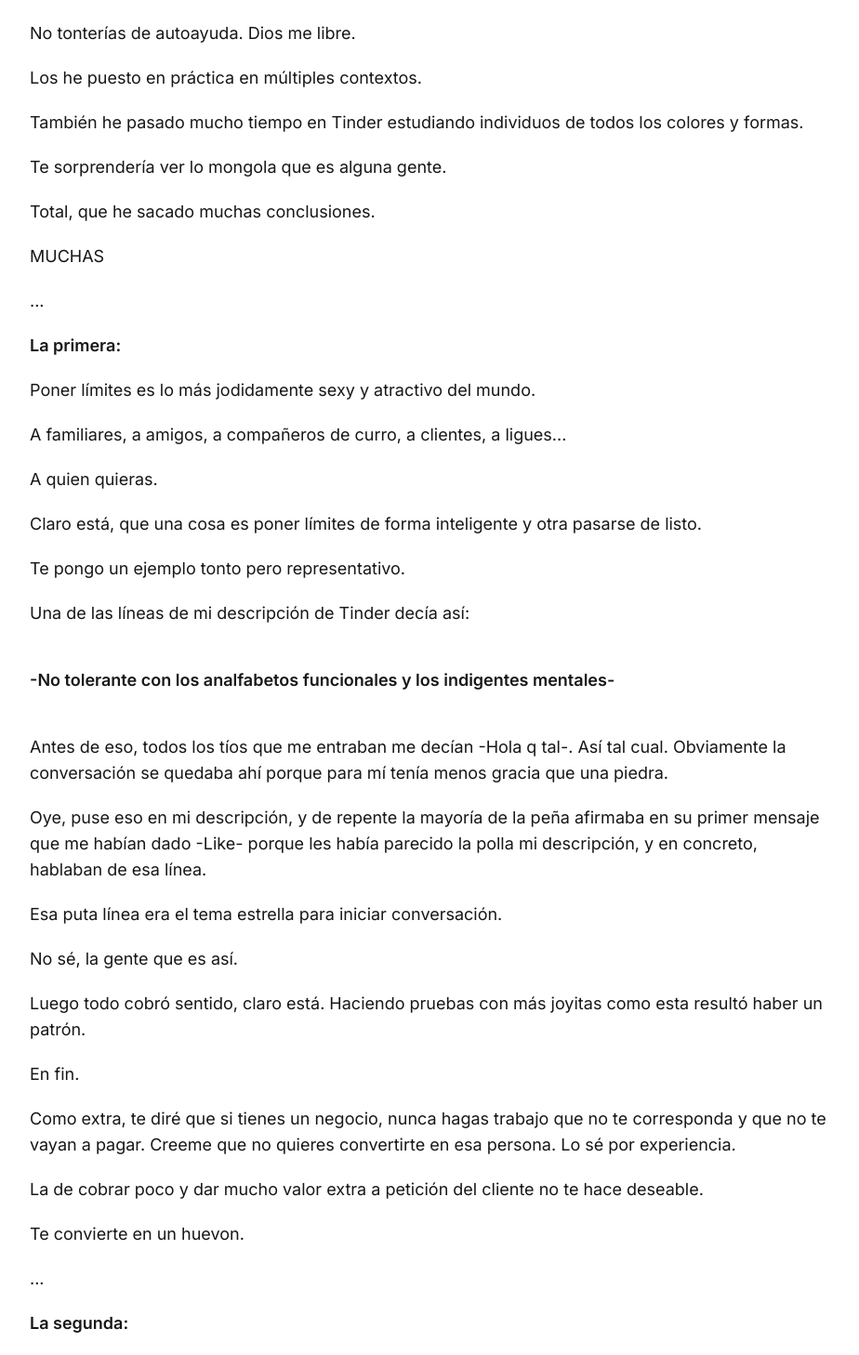
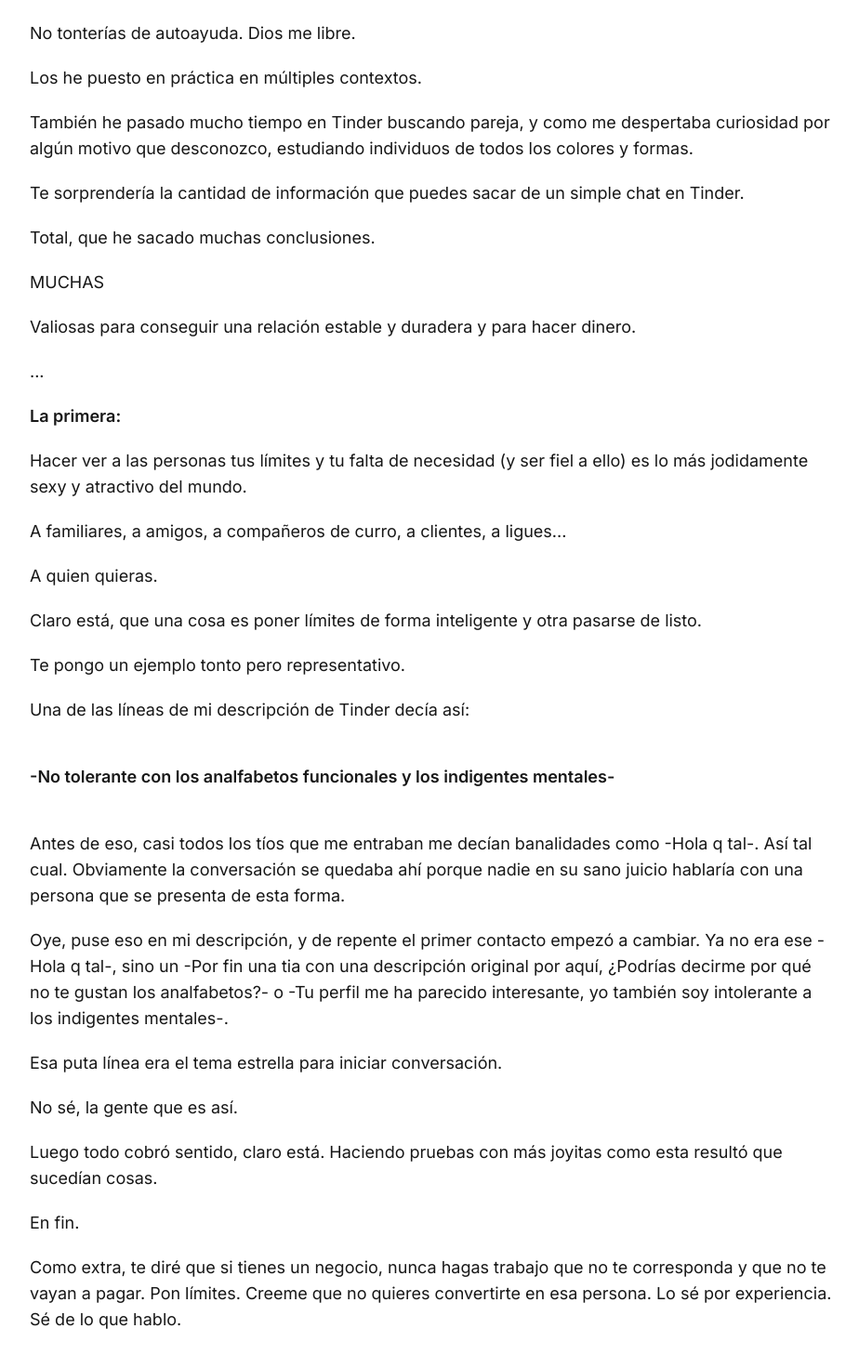
Before and after one commit to MariaLipiz/miraencomentarios, a Next.js app: page /bienvenido in a window 1280 px wide. Shown: the part 262-1720 px from the top of the page at 93% size, without its empty margins (176-1100 px from the left). Built offline with nearby package versions, Linux system fonts and the light colour scheme.

Commit message:
Cambios bienvenidae inicio

```diff
--- a/app/bienvenido/page.tsx
+++ b/app/bienvenido/page.tsx
@@ -20,10 +20,11 @@ export default function Bienvenido() {
         Los he puesto en práctica en múltiples contextos.
       </p>
       <p className="text-base sm:text-lg font-normal">
-        También he pasado mucho tiempo en Tinder estudiando individuos de todos los colores y formas.
+        También he pasado mucho tiempo en Tinder buscando pareja, y como me despertaba curiosidad por algún motivo
+        que desconozco, estudiando individuos de todos los colores y formas.
       </p>
       <p className="text-base sm:text-lg font-normal">
-        Te sorprendería ver lo mongola que es alguna gente.
+        Te sorprendería la cantidad de información que puedes sacar de un simple chat en Tinder.
       </p>
       <p className="text-base sm:text-lg font-normal">
         Total, que he sacado muchas conclusiones.
@@ -32,13 +33,17 @@ export default function Bienvenido() {
         MUCHAS
       </p>
       <p className="text-base sm:text-lg font-normal">
+        Valiosas para conseguir una relación estable y duradera y para hacer dinero.
+      </p>
+
+      <p className="text-base sm:text-lg font-normal">
         ...
       </p>
       <p className="text-base sm:text-lg font-semibold">
         La primera:
       </p>
       <p className="text-base sm:text-lg font-normal">
-        Poner límites es lo más jodidamente sexy y atractivo del mundo.
+        Hacer ver a las personas tus límites y tu falta de necesidad (y ser fiel a ello) es lo más jodidamente sexy y atractivo del mundo.
       </p>
       <p className="text-base sm:text-lg font-normal">
         A familiares, a amigos, a compañeros de curro, a clientes, a ligues...
@@ -59,12 +64,13 @@ export default function Bienvenido() {
         -No tolerante con los analfabetos funcionales y los indigentes mentales-
       </p>
       <p className="text-base sm:text-lg font-normal">
-        Antes de eso, todos los tíos que me entraban me decían -Hola q tal-. Así tal cual. Obviamente la conversación se quedaba ahí porque para mí tenía menos gracia que una piedra.
+        Antes de eso, casi todos los tíos que me entraban me decían banalidades como -Hola q tal-. Así tal cual. Obviamente
+        la conversación se quedaba ahí porque nadie en su sano juicio hablaría con una persona que se presenta de esta forma.
       </p>
       <p className="text-base sm:text-lg font-normal">
-        Oye, puse eso en mi descripción, y de repente la mayoría de la peña afirmaba en su primer mensaje
-        que me habían dado -Like- porque les había parecido la polla mi descripción, y en concreto, hablaban
-        de esa línea.
+        Oye, puse eso en mi descripción, y de repente el primer contacto empezó a cambiar. Ya no era ese -Hola q tal-, sino
+        un -Por fin una tia con una descripción original por aquí, ¿Podrías decirme por qué no te gustan los
+        analfabetos?- o -Tu perfil me ha parecido interesante, yo también soy intolerante a los indigentes mentales-.
       </p>
       <p className="text-base sm:text-lg font-normal">
         Esa puta línea era el tema estrella para iniciar conversación.
@@ -73,14 +79,14 @@ export default function Bienvenido() {
         No sé, la gente que es así.
       </p>
       <p className="text-base sm:text-lg font-normal">
-        Luego todo cobró sentido, claro está. Haciendo pruebas con más joyitas como esta resultó haber un patrón.
+        Luego todo cobró sentido, claro está. Haciendo pruebas con más joyitas como esta resultó que sucedían cosas.
       </p>
       <p className="text-base sm:text-lg font-normal">
         En fin.
       </p>
       <p className="text-base sm:text-lg font-normal">
         Como extra, te diré que si tienes un negocio, nunca hagas trabajo que no te corresponda y que no te vayan
-        a pagar. Creeme que no quieres convertirte en esa persona. Lo sé por experiencia.
+        a pagar. Pon límites. Creeme que no quieres convertirte en esa persona. Lo sé por experiencia. Sé de lo que hablo.
       </p>
       <p className="text-base sm:text-lg font-normal">
         La de cobrar poco y dar mucho valor extra a petición del cliente no te hace deseable.
@@ -113,6 +119,7 @@ export default function Bienvenido() {
       <p className="text-base sm:text-lg font-normal">
         Aparte de esto, si pecas de ser demasiado hablador cuando no toca, lo más probable es que todo el mundo huya de ti como de la peste, que nadie te dé dinero/sexo loco/la relación más estable, bonita y duradera que hayas tenido en tu vida y que termines convirtiéndote en aburridor profesional.
       </p>
+
       <p className="text-base sm:text-lg font-normal">
         ...
       </p>
@@ -132,13 +139,41 @@ export default function Bienvenido() {
         Cuando inviertes en ti, en lo que te gusta, en hacer lo que se te da bien y en buscar la manera de que esto pueda ayudar a los demás, esta cosa acaba convirtiéndose en algo que te hace valioso.
       </p>
       <p className="text-base sm:text-lg font-normal">
-        Me da igual si lo tuyo es el ganchillo, pasear gatos, ligar o hablar en público como un puto pro.
+        Me da igual si lo tuyo es el ganchillo, pasear gatos, ligar o peinar calvos como un puto pro.
       </p>
       <p className="text-base sm:text-lg font-normal">
         Hazlo muchas veces, persevera, conviértete en un experto, monetízalo incluso, y verás como al final serás alguien más atractivo e interesante, tanto para tus clientes como para tu cita de Tinder del viernes.
       </p>
       <p className="text-base sm:text-lg font-normal">
         Sin necesidad de decir lo guay y lo bueno que eres. Tu habilidad hablará por ti.
+      </p>
+      <p className="text-base sm:text-lg font-normal">
+        Si no me crees piensa en lo siguiente:
+      </p>
+      <p className="text-base sm:text-lg font-normal">
+        Tienes dos ligues.
+      </p>
+      <p className="text-base sm:text-lg font-normal">
+        A uno de ellos, me lo invento, le apasionan los accidentes aereos y todo lo relaciona con los aviones y las catastrofes.
+      </p>
+      <p className="text-base sm:text-lg font-normal">
+        El tio lo vive, le encanta y profundiza mucho en ese tema para saber cada vez más, por muy raro y turbio que pueda ser el tema.
+      </p>
+      <p className="text-base sm:text-lg font-normal">
+        Incluso se saca algún dinero en su tiempo libre enseñando a otros, o directamente vive de ello.
+      </p>
+      <p className="text-base sm:text-lg font-normal">
+        El otro, tiene algunos hobbies, aunque la mayor parte del tiempo hace lo que hagan sus amigos o lo que
+        hagan los demás.
+      </p>
+      <p className="text-base sm:text-lg font-normal">
+        ¿Quién te parece más interesante? ¿Quién tiene mas valor para ti?
+      </p>
+      <p className="text-base sm:text-lg font-normal">
+        Ahora imagina que en vez de ser los accidentes aereos lo que le apasiona, es alguna otra cosa que a ti te despierta curiosidad.
+      </p>
+      <p className="text-base sm:text-lg font-normal">
+        Pues eso.
       </p>
       <p className="text-base sm:text-lg font-normal">
         ...
--- a/app/page.tsx
+++ b/app/page.tsx
@@ -74,7 +74,7 @@ export default function Home() {
       />
     <main className="flex flex-col items-start justify-center px-6 sm:px-12 lg:px-52 py-6 lg:py-12 gap-5 xl:h-screen">
       <h1 className="text-4xl sm:text-5xl font-bold mb-6 ">
-        Copywriting para caerle mal a tu cuñado
+        Copywriting para darle envidia a tu cuñado y caerle mal
       </h1>
 
 
@@ -88,7 +88,7 @@ export default function Home() {
       No se.
       </p>
       <p className="text-base sm:text-lg font-normal">
-      Lo que sí sé, es que <strong>cada día te envío un email diario </strong> para aprender a hacer que las personas sientan cosas y compren lo que ofreces.
+      Lo que sí sé, es que <strong>cada día te envío un email </strong> para aprender a hacer que las personas sientan cosas y compren lo que ofreces.
       </p>
       <p className="text-base sm:text-lg font-normal">
       Te apuntas abajo.
@@ -101,8 +101,9 @@ export default function Home() {
       PD: Con esto conseguirás caerle mal a tu cuñado.
       </p>
       <p className="text-base sm:text-lg font-semibold">
-      PD2: También ganar más dinero.
+      PD2: Si te esfuerzas lo suficiente, también a tu otro cuñado.
       </p>
+
 
 
 
```
